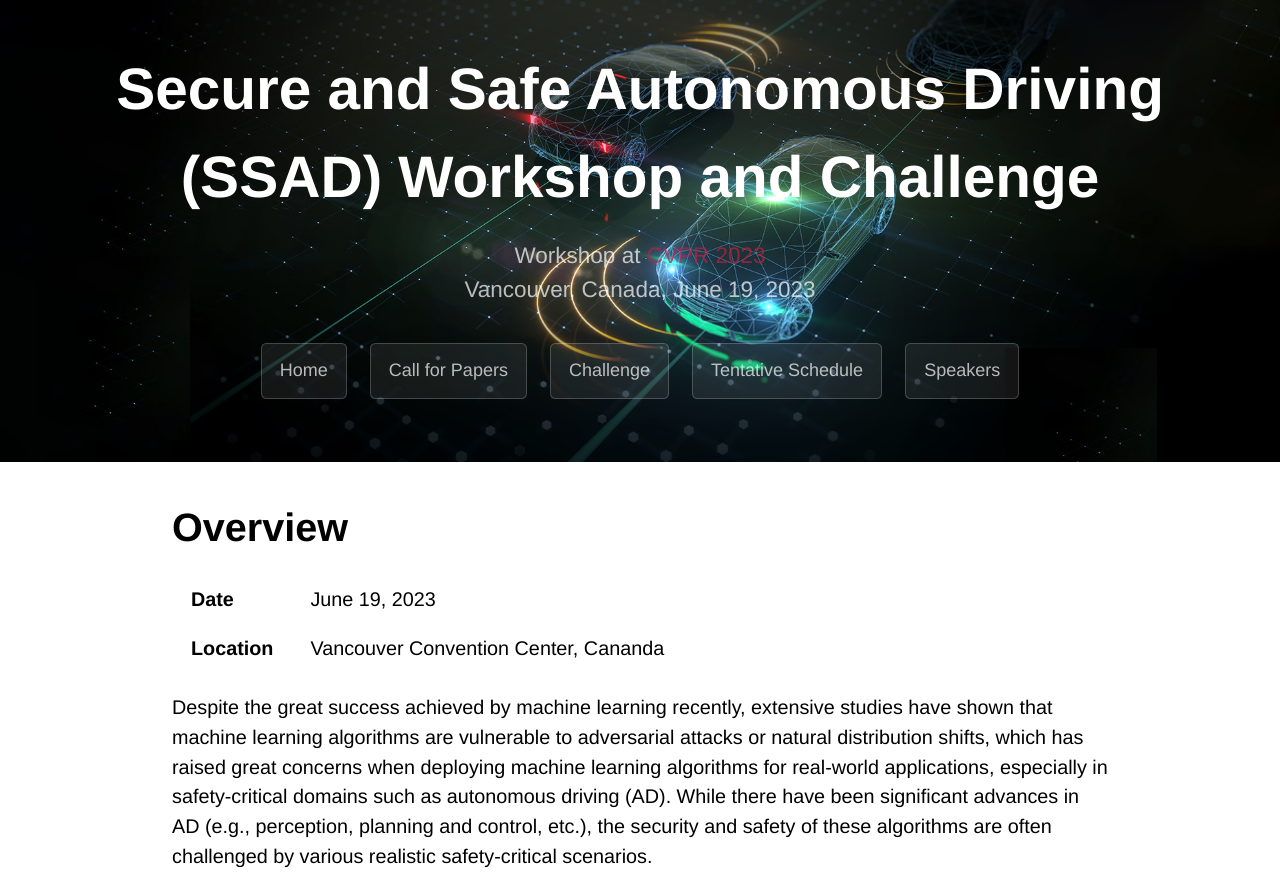
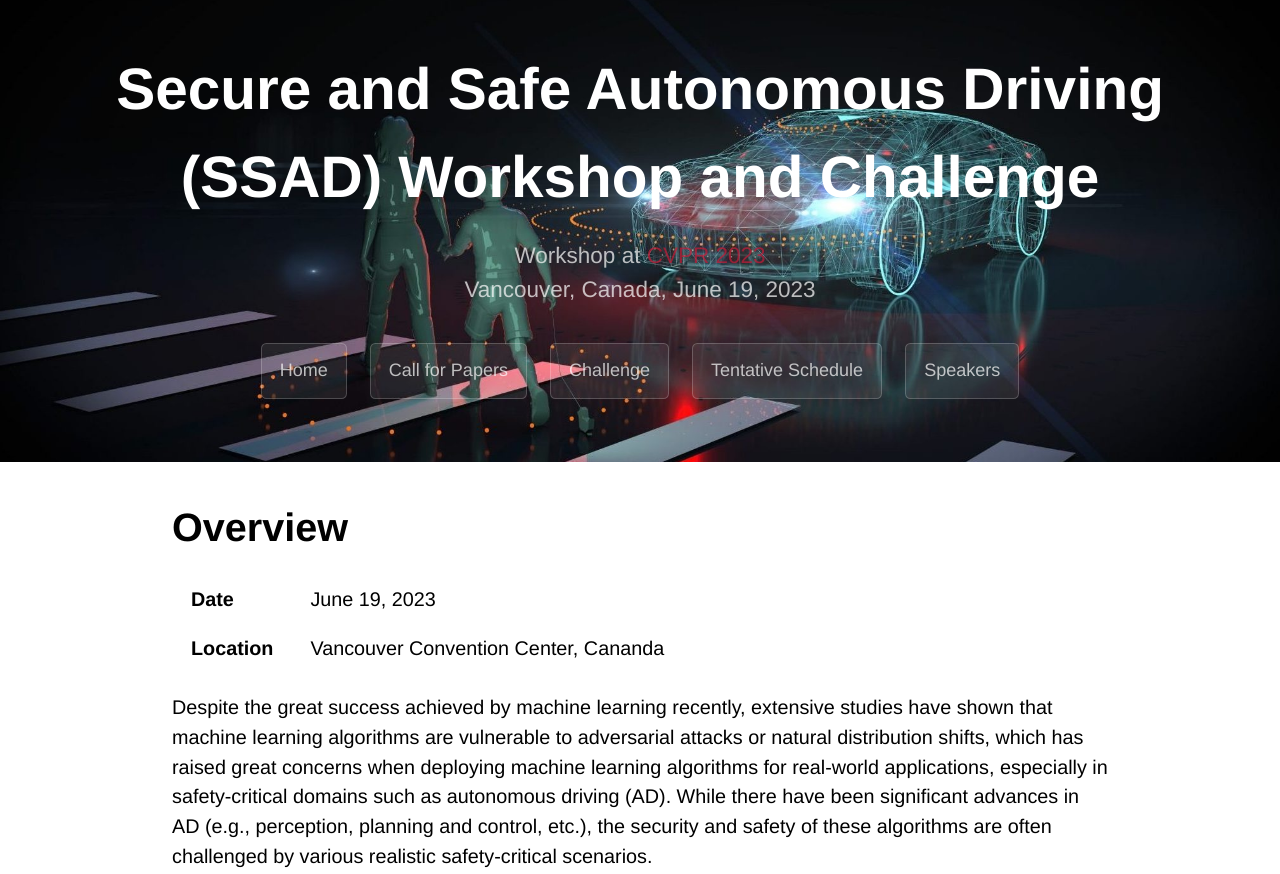
Before and after one commit to trust-ai/SSAD2023, a plain HTML site: page index.html in a window 1280 px wide. Shown: the top 874 px of the page. Drawn offline with Linux system fonts and the light colour scheme; a web font is replaced by a local one.

Commit message:
change bg

```diff
--- a/assets/css/style.css
+++ b/assets/css/style.css
@@ -858,7 +858,7 @@ a {
   color: white;
   text-align: center;
   background-color: #000;
-  background-image: url("../images/ad.png");
+  background-image: url("../images/safe.jpg");
   background-repeat: no-repeat;
   background-size: cover;
   background-position: center; }
```
Also changed, not shown: assets/images/safe.jpg (added).
